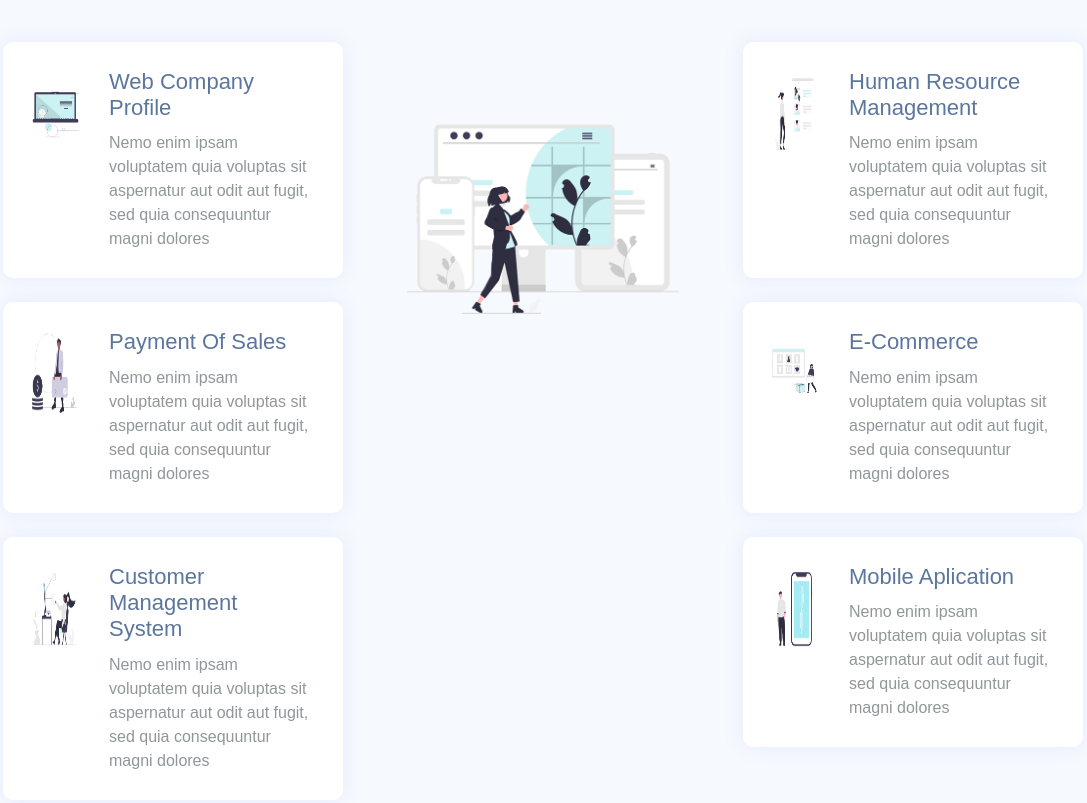
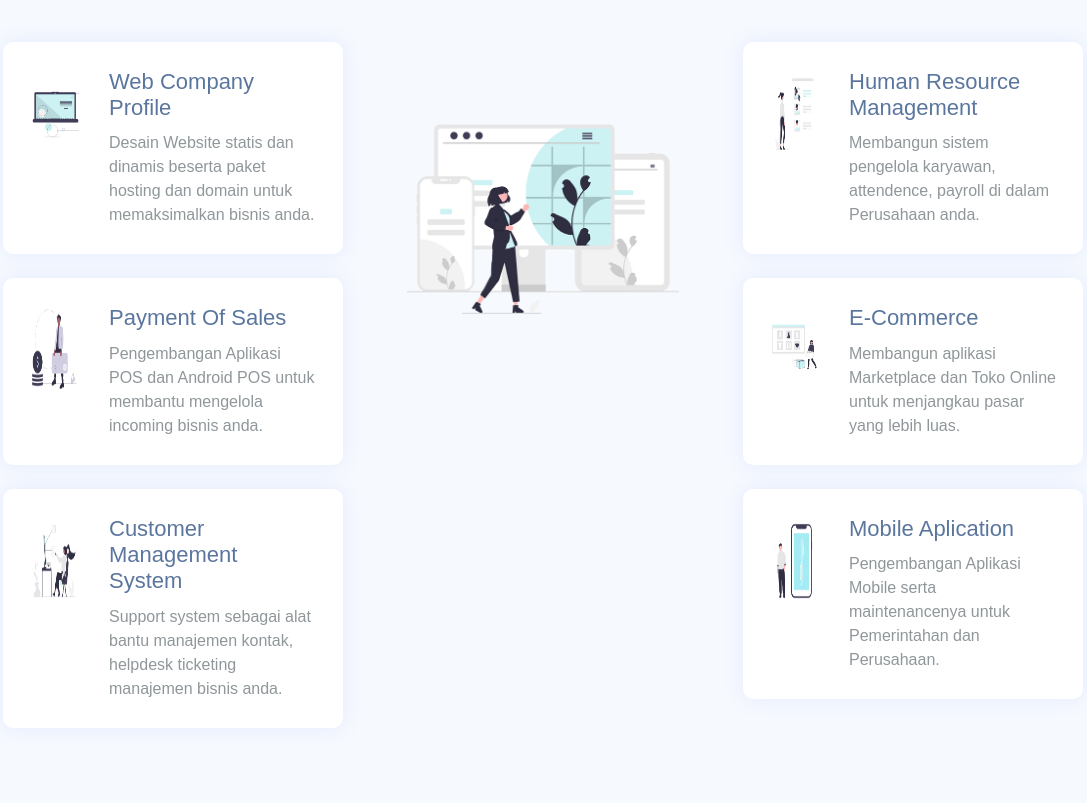
Before and after one commit to rynbldn/angsamaster, a plain HTML site: page index.html in a window 1280 px wide. Shown: the part 1960-2763 px from the top of the page, without its empty margins (97-1184 px from the left). Drawn offline with Linux system fonts and the light colour scheme; a web font is replaced by a local one.

Commit message:
update homepage dan newsletters kontak

```diff
--- a/index.html
+++ b/index.html
@@ -154,7 +154,7 @@ Website: https://angsa.co.id
 					<h1>Layanan Terbaik Kami</h1>
 					<p>Untuk menghadapi persaingan, berbagai proses bisnis pada perusahaan perlu disesuaikan dengan kondisi perkembangan teknologi. Menemukan solusi IT yang tepat menjadi krusial bagi efektifitas dan kemudahan bisnis perusahaan.</p>
 					<p class="pb-4">Merupakan layanan yang handal dan terpercaya terhadap pemenuhan solusi IT mulai dari consultancy, software development, hingga penyediaan hardware-software bagi perusahaan Anda. Kami menyediakan solusi IT terintegrasi dengan kualitas dan harga yang terbaik.</p>
-					<a href="#" class="ss_btn">Lebih Lanjut</a>
+					<a href="#" class="ss_btn">Selengkapnya</a>
 				</div>
 			</div>
 		</div>
@@ -182,7 +182,7 @@ Website: https://angsa.co.id
 							<div class="col-9">
 								<div class="ss_four_two">
 									<h2>Web Company Profile</h2>
-									<p>Nemo enim ipsam voluptatem quia voluptas sit aspernatur aut odit aut fugit, sed quia consequuntur magni dolores</p>
+									<p>Desain Website statis dan dinamis beserta paket hosting dan domain untuk memaksimalkan bisnis anda.</p>
 								</div>
 							</div>
 						</div>
@@ -197,7 +197,7 @@ Website: https://angsa.co.id
 							<div class="col-9">
 								<div class="ss_four_two">
 									<h2>Payment Of Sales</h2>
-									<p>Nemo enim ipsam voluptatem quia voluptas sit aspernatur aut odit aut fugit, sed quia consequuntur magni dolores</p>
+									<p>Pengembangan Aplikasi POS dan Android POS untuk membantu mengelola incoming bisnis anda.</p>
 								</div>
 							</div>
 						</div>
@@ -212,7 +212,7 @@ Website: https://angsa.co.id
 							<div class="col-9">
 								<div class="ss_four_two">
 									<h2>Customer Management System</h2>
-									<p>Nemo enim ipsam voluptatem quia voluptas sit aspernatur aut odit aut fugit, sed quia consequuntur magni dolores</p>
+									<p>Support system sebagai alat bantu manajemen kontak, helpdesk ticketing manajemen bisnis anda.</p>
 								</div>
 							</div>
 						</div>
@@ -231,7 +231,7 @@ Website: https://angsa.co.id
 							<div class="col-9">
 								<div class="ss_four_two">
 									<h2>Human Resource Management</h2>
-									<p>Nemo enim ipsam voluptatem quia voluptas sit aspernatur aut odit aut fugit, sed quia consequuntur magni dolores</p>
+									<p>Membangun sistem pengelola karyawan, attendence, payroll di dalam Perusahaan anda.</p>
 								</div>
 							</div>
 						</div>
@@ -246,7 +246,7 @@ Website: https://angsa.co.id
 							<div class="col-9">
 								<div class="ss_four_two">
 									<h2>E-Commerce</h2>
-									<p>Nemo enim ipsam voluptatem quia voluptas sit aspernatur aut odit aut fugit, sed quia consequuntur magni dolores</p>
+									<p>Membangun aplikasi Marketplace dan Toko Online untuk menjangkau pasar yang lebih luas.</p>
 								</div>
 							</div>
 						</div>
@@ -261,7 +261,7 @@ Website: https://angsa.co.id
 							<div class="col-9">
 								<div class="ss_four_two">
 									<h2>Mobile Aplication</h2>
-									<p>Nemo enim ipsam voluptatem quia voluptas sit aspernatur aut odit aut fugit, sed quia consequuntur magni dolores</p>
+									<p>Pengembangan Aplikasi Mobile serta maintenancenya untuk Pemerintahan dan Perusahaan.</p>
 								</div>
 							</div>
 						</div>
@@ -454,7 +454,7 @@ Website: https://angsa.co.id
 										</svg>
 									</a>
 								</li>
-								<li>
+								<!-- <li>
 									<a href="#">
 										<svg xmlns="http://www.w3.org/2000/svg" viewBox="0 0 486.392 486.392">
 											<g>
@@ -467,7 +467,7 @@ Website: https://angsa.co.id
 											</g>
 										</svg>
 									</a>
-								</li>
+								</li> -->
 							</ul>
 						</div>
 					</div>
```
Also changed, not shown: contact.html (+4 -3 lines).
